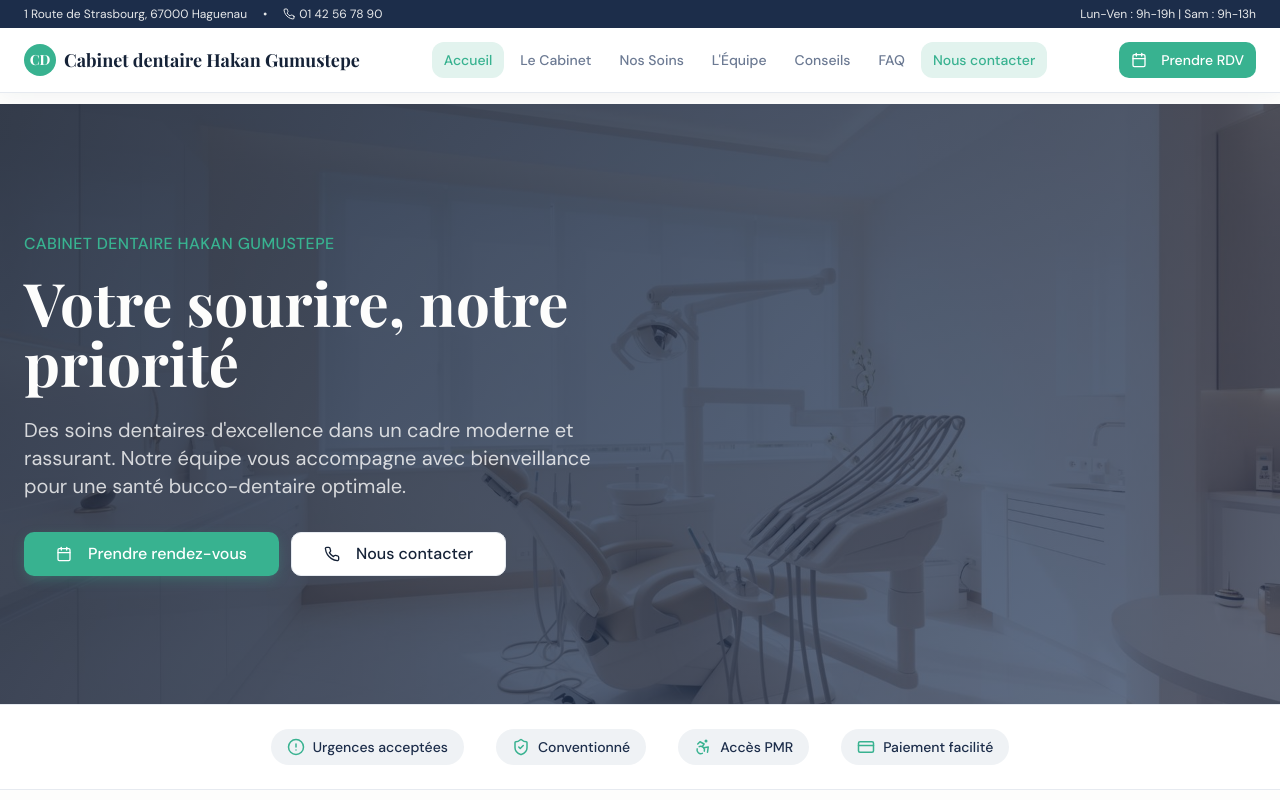
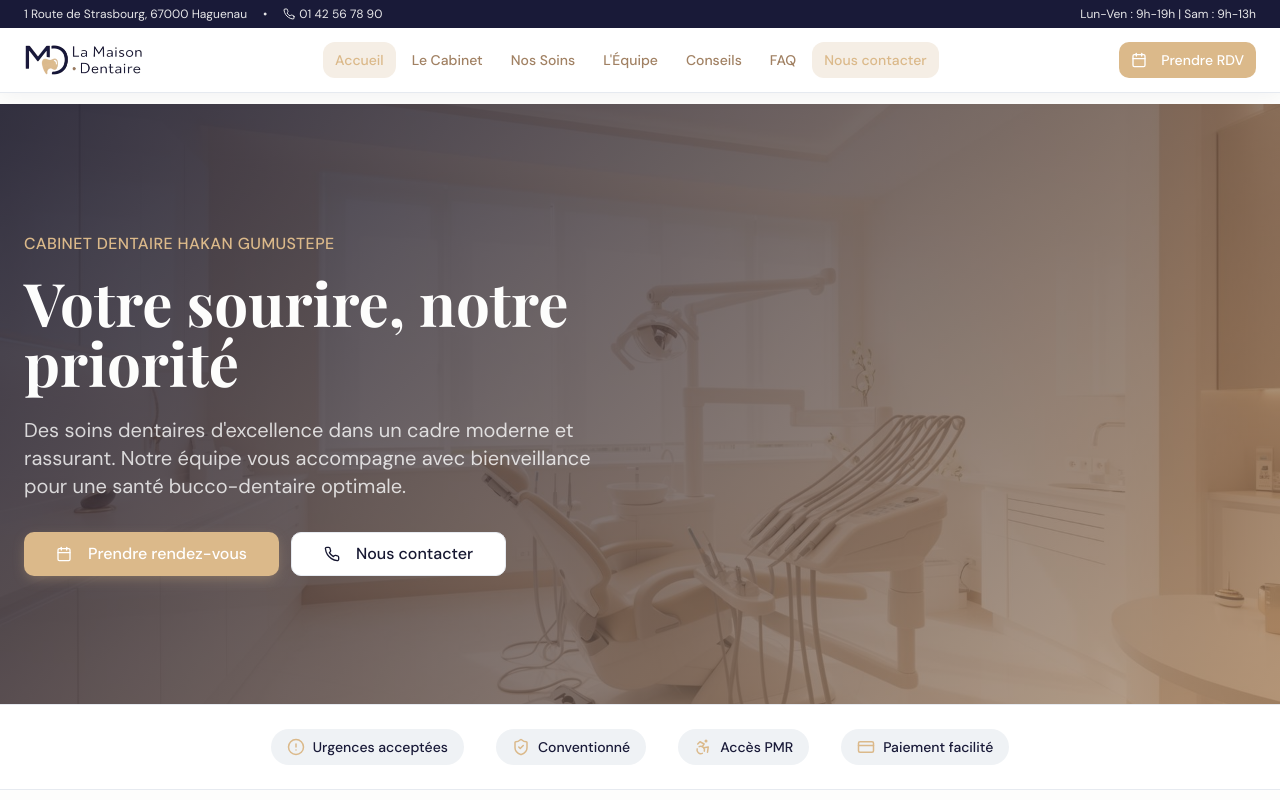
Before and after one commit to BilalTaze/hakan-gumustepe, a React (Vite) app: page / in a window 1280 px wide. Shown: the top 800 px of the page. Built offline with nearby package versions, Linux system fonts and the light colour scheme; a web font is replaced by a local one.

Commit message:
favico+logo+couleur

```diff
--- a/src/components/layout/Header.tsx
+++ b/src/components/layout/Header.tsx
@@ -39,10 +39,11 @@ const Header = () => {
       {/* Main nav */}
       <div className="container flex items-center justify-between h-16 md:h-18">
         <Link to="/" className="flex items-center gap-2">
-          <div className="w-8 h-8 rounded-full bg-accent flex items-center justify-center">
-            <span className="text-accent-foreground font-serif font-bold text-sm">CD</span>
-          </div>
-          <span className="font-serif font-bold text-lg text-foreground hidden sm:inline">{CABINET_CONFIG.name}</span>
+          <img
+            src={CABINET_CONFIG.logo}
+            alt="Logo du cabinet"
+            className="h-8 w-auto object-contain"
+          />
         </Link>
 
         {/* Desktop nav */}
--- a/src/config/cabinet.ts
+++ b/src/config/cabinet.ts
@@ -3,6 +3,7 @@ export const CABINET_CONFIG = {
   slogan: "Votre sourire, notre priorité",
   subtitle: "Des soins dentaires d'excellence dans un cadre moderne et rassurant. Notre équipe vous accompagne avec bienveillance pour une santé bucco-dentaire optimale.",
   address: "1 Route de Strasbourg",
+  logo: "/logo.png",
   city: "Haguenau",
   zip: "67000",
   phone: "01 42 56 78 90",
--- a/src/index.css
+++ b/src/index.css
@@ -12,24 +12,24 @@ html {
 @layer base {
   :root {
     --background: 40 33% 99%;
-    --foreground: 218 45% 15%;
+    --foreground: 238 38% 14%;
 
     --card: 0 0% 100%;
-    --card-foreground: 218 45% 15%;
+    --card-foreground: 238 38% 14%;
 
     --popover: 0 0% 100%;
-    --popover-foreground: 218 45% 15%;
+    --popover-foreground: 238 38% 14%;
 
-    --primary: 218 45% 20%;
+    --primary: 238 38% 16%;
     --primary-foreground: 40 33% 99%;
 
     --secondary: 210 25% 95%;
-    --secondary-foreground: 218 45% 20%;
+    --secondary-foreground: 238 38% 16%;
 
     --muted: 210 20% 96%;
-    --muted-foreground: 218 15% 50%;
+    --muted-foreground: 29 25% 51%;
 
-    --accent: 163 52% 46%;
+    --accent: 35 53% 70%;
     --accent-foreground: 0 0% 100%;
 
     --destructive: 0 84.2% 60.2%;
@@ -37,60 +37,60 @@ html {
 
     --border: 214 25% 92%;
     --input: 214 25% 92%;
-    --ring: 163 52% 46%;
+    --ring: 35 53% 70%;
 
     --radius: 0.75rem;
 
     --sidebar-background: 0 0% 98%;
-    --sidebar-foreground: 240 5.3% 26.1%;
-    --sidebar-primary: 240 5.9% 10%;
+    --sidebar-foreground: 238 20% 24%;
+    --sidebar-primary: 238 38% 16%;
     --sidebar-primary-foreground: 0 0% 98%;
-    --sidebar-accent: 240 4.8% 95.9%;
-    --sidebar-accent-foreground: 240 5.9% 10%;
-    --sidebar-border: 220 13% 91%;
-    --sidebar-ring: 217.2 91.2% 59.8%;
+    --sidebar-accent: 35 45% 92%;
+    --sidebar-accent-foreground: 238 38% 16%;
+    --sidebar-border: 29 20% 86%;
+    --sidebar-ring: 35 53% 70%;
 
     /* Custom tokens */
     --ivory: 40 33% 97%;
-    --navy: 218 45% 20%;
-    --navy-light: 218 35% 30%;
-    --mint: 163 52% 46%;
-    --mint-light: 163 40% 92%;
-    --mint-dark: 163 52% 38%;
+    --navy: 238 38% 16%;
+    --navy-light: 29 25% 51%;
+    --mint: 35 53% 70%;
+    --mint-light: 35 45% 93%;
+    --mint-dark: 35 53% 62%;
     --warm-gray: 220 10% 60%;
 
     /* Gradients */
-    --gradient-hero: linear-gradient(135deg, hsl(218 45% 15% / 0.85), hsl(218 45% 25% / 0.7));
-    --gradient-mint: linear-gradient(135deg, hsl(163 52% 46%), hsl(163 52% 38%));
+    --gradient-hero: linear-gradient(135deg, hsl(238 38% 12% / 0.85), hsl(29 25% 51% / 0.7));
+    --gradient-mint: linear-gradient(135deg, hsl(35 53% 70%), hsl(35 53% 62%));
     --gradient-card: linear-gradient(180deg, hsl(0 0% 100%), hsl(210 25% 98%));
 
     /* Shadows */
-    --shadow-card: 0 4px 24px -4px hsl(218 45% 20% / 0.08);
-    --shadow-card-hover: 0 12px 40px -8px hsl(218 45% 20% / 0.15);
-    --shadow-button: 0 4px 14px -3px hsl(163 52% 46% / 0.4);
-    --shadow-nav: 0 2px 20px -2px hsl(218 45% 20% / 0.06);
+    --shadow-card: 0 4px 24px -4px hsl(238 38% 16% / 0.08);
+    --shadow-card-hover: 0 12px 40px -8px hsl(238 38% 16% / 0.15);
+    --shadow-button: 0 4px 14px -3px hsl(35 53% 70% / 0.4);
+    --shadow-nav: 0 2px 20px -2px hsl(238 38% 16% / 0.06);
   }
 
   .dark {
-    --background: 218 45% 8%;
+    --background: 238 38% 9%;
     --foreground: 210 40% 95%;
-    --card: 218 45% 12%;
+    --card: 238 32% 13%;
     --card-foreground: 210 40% 95%;
-    --popover: 218 45% 12%;
+    --popover: 238 32% 13%;
     --popover-foreground: 210 40% 95%;
-    --primary: 163 52% 46%;
-    --primary-foreground: 218 45% 8%;
-    --secondary: 218 35% 18%;
+    --primary: 35 53% 70%;
+    --primary-foreground: 238 38% 9%;
+    --secondary: 238 28% 20%;
     --secondary-foreground: 210 40% 95%;
-    --muted: 218 30% 16%;
+    --muted: 238 24% 17%;
     --muted-foreground: 215 20% 65%;
-    --accent: 163 52% 46%;
-    --accent-foreground: 218 45% 8%;
+    --accent: 35 53% 70%;
+    --accent-foreground: 238 38% 9%;
     --destructive: 0 62.8% 30.6%;
     --destructive-foreground: 210 40% 98%;
-    --border: 218 30% 18%;
-    --input: 218 30% 18%;
-    --ring: 163 52% 46%;
+    --border: 238 24% 19%;
+    --input: 238 24% 19%;
+    --ring: 35 53% 70%;
   }
 }
 
--- a/tailwind.config.ts
+++ b/tailwind.config.ts
@@ -1,4 +1,5 @@
 import type { Config } from "tailwindcss";
+import tailwindAnimate from "tailwindcss-animate";
 
 export default {
   darkMode: ["class"],
@@ -97,5 +98,5 @@ export default {
       },
     },
   },
-  plugins: [require("tailwindcss-animate")],
+  plugins: [tailwindAnimate],
 } satisfies Config;
```
Also changed, not shown: public/logo.png (added), 1 other file (tests, documents, lock files or other folders).
